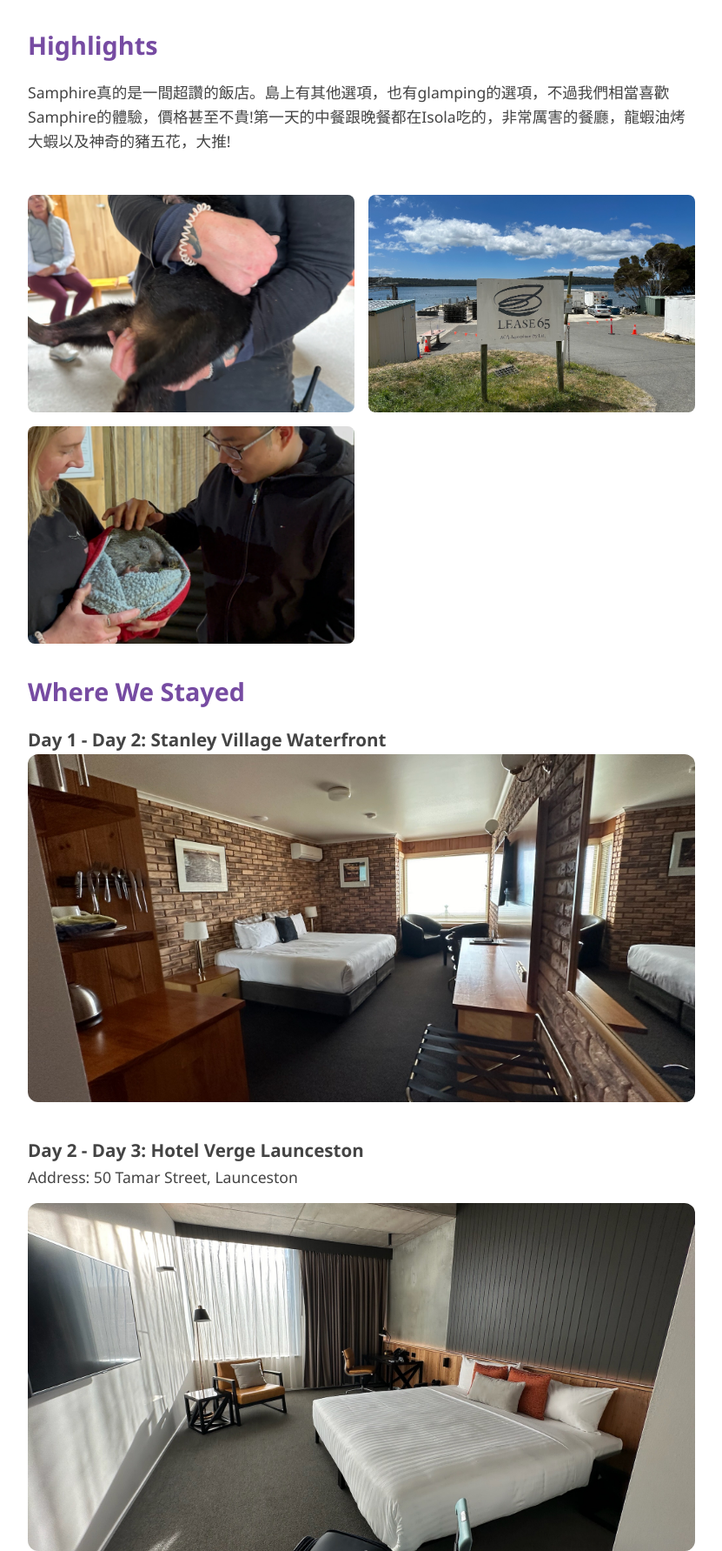
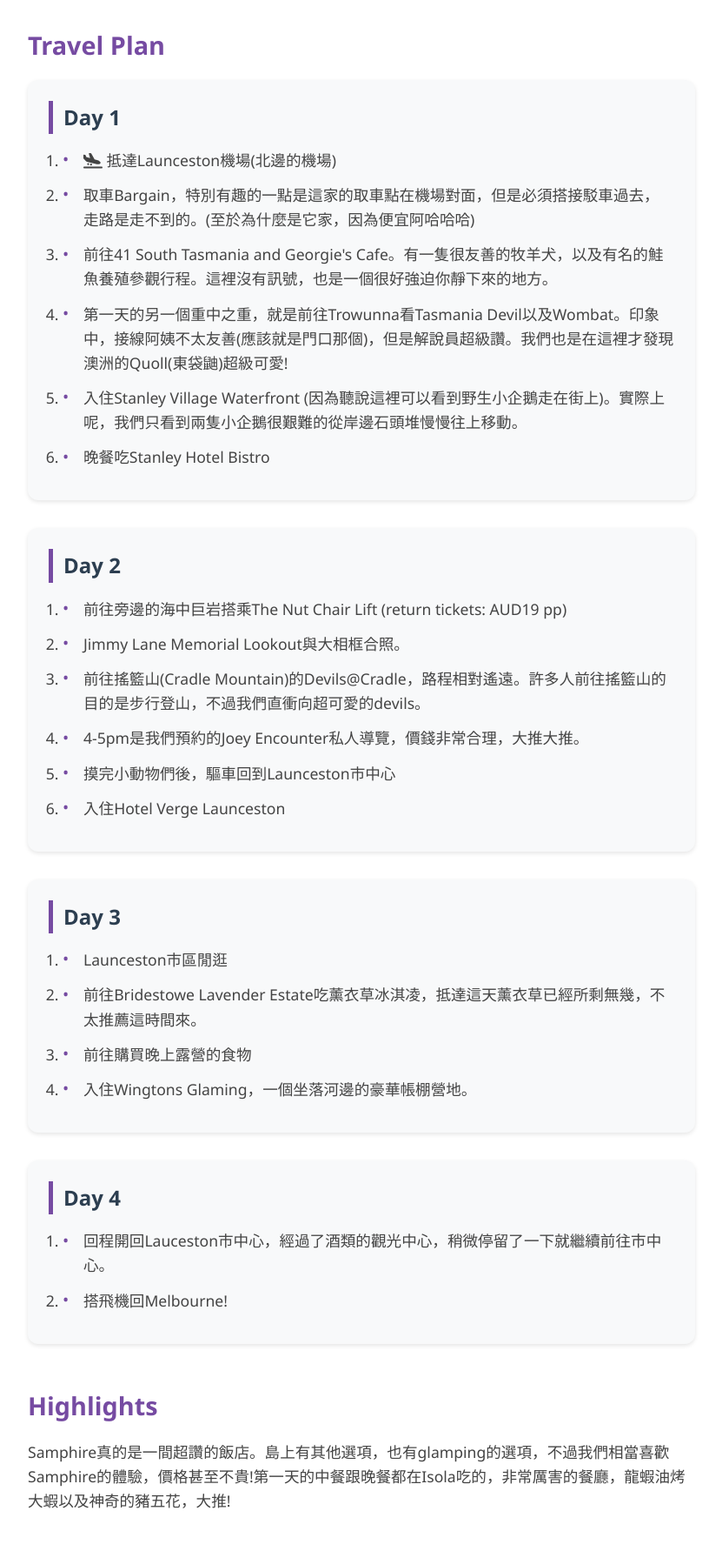
Before and after one commit to yunzn2010/yunzn2010.github.io, a plain HTML site: page travel_blogs/tasmania.html in a window 1280 px wide. Shown: the part 1273-3056 px from the top of the page at 87% size, without its empty margins (224-1055 px from the left). Drawn offline with Linux system fonts and the light colour scheme.

Commit message:
modified:   travel_blogs/tasmania.html

```diff
--- a/travel_blogs/tasmania.html
+++ b/travel_blogs/tasmania.html
@@ -191,6 +191,49 @@
             color: #764ba2;
         }
 
+        /* Travel Plan Styles */
+        .day-plan {
+            background-color: #f8f9fa; /* Light grey background */
+            padding: 1.5rem;
+            margin-bottom: 2rem;
+            border-radius: 12px;
+            box-shadow: 0 2px 5px rgba(0, 0, 0, 0.1);
+        }
+
+        .day-plan h3 {
+            margin-bottom: 1rem;
+            color: #2c3e50;
+            font-size: 1.5rem;
+            border-left: 5px solid #764ba2;
+            padding-left: 0.75rem;
+        }
+
+        .day-plan ol {
+            margin-left: 1rem;
+        }
+
+        .day-plan ol li i {
+            color: #764ba2;
+            margin-right: 0.5rem;
+        }
+
+        .day-plan ol li {
+            margin-bottom: 0.75rem;
+            line-height: 1.6;
+            position: relative;
+            padding-left: 1.5rem;
+        }
+
+        .day-plan ol li::before {
+            content: "•";
+            position: absolute;
+            left: 0;
+            color: #764ba2;
+            font-size: 1.2rem;
+            line-height: 1;
+            top: 0.2rem;
+        }
+
         @media (max-width: 768px) {
             .photo-gallery {
                 grid-template-columns: 1fr;
@@ -205,6 +248,13 @@
                 text-align: center;
                 gap: 1rem;
             }
+            .day-plan {
+                padding: 1rem;
+            }
+
+            .day-plan h3 {
+                font-size: 1.3rem;
+            }
         }
     </style>
 </head>
@@ -212,10 +262,10 @@
     <div class="nav-wrapper">
         <nav>
             <ul>
-                <li><a href="../ndex.html">Home</a></li>
+                <li><a href="../index.html">Home</a></li>
                 <li><a href="../about.html">About</a></li>
                 <li><a href="../education.html">Education</a></li>
-                <li><a href="#engineering">Engineering</a></li>
+                <li><a href="../engineering.html">Engineering</a></li>
                 <li><a href="../interests.html">Interests</a></li>
                 <li><a href="../travel.html">Travel</a></li>
                 <li><a href="skiing.html">Skiing</a></li>
@@ -263,6 +313,53 @@
                 </div>
 
                 <section class="blog-section">
+                    <h2>Travel Plan</h2>
+
+                    <div class="day-plan">
+                        <h3>Day 1</h3>
+                        <ol>
+                            <li><i class="fas fa-plane-arrival"></i> 抵達Launceston機場(北邊的機場)</li>
+                            <li>取車Bargain，特別有趣的一點是這家的取車點在機場對面，但是必須搭接駁車過去，走路是走不到的。(至於為什麼是它家，因為便宜阿哈哈哈)</li>
+                            <li>前往41 South Tasmania and Georgie's Cafe。有一隻很友善的牧羊犬，以及有名的鮭魚養殖參觀行程。這裡沒有訊號，也是一個很好強迫你靜下來的地方。</li>
+                            <li>第一天的另一個重中之重，就是前往Trowunna看Tasmania Devil以及Wombat。印象中，接線阿姨不太友善(應該就是門口那個)，但是解說員超級讚。我們也是在這裡才發現澳洲的Quoll(東袋鼬)超級可愛!</li>
+                            <li>入住Stanley Village Waterfront (因為聽說這裡可以看到野生小企鵝走在街上)。實際上呢，我們只看到兩隻小企鵝很艱難的從岸邊石頭堆慢慢往上移動。</li>
+                            <li>晚餐吃Stanley Hotel Bistro</li>
+                        </ol>
+                    </div>
+
+                    <div class="day-plan">
+                        <h3>Day 2</h3>
+                        <ol>
+                            <li>前往旁邊的海中巨岩搭乘The Nut Chair Lift (return tickets: AUD19 pp)</li>
+                            <li>Jimmy Lane Memorial Lookout與大相框合照。</li>
+                            <li>前往搖籃山(Cradle Mountain)的Devils@Cradle，路程相對遙遠。許多人前往搖籃山的目的是步行登山，不過我們直衝向超可愛的devils。</li>
+                            <li>4-5pm是我們預約的Joey Encounter私人導覽，價錢非常合理，大推大推。</li>
+                            <li>摸完小動物們後，驅車回到Launceston市中心</li>
+                            <li>入住Hotel Verge Launceston</li>
+                        </ol>
+                    </div>
+
+                    <div class="day-plan">
+                        <h3>Day 3</h3>
+                        <ol>
+                            <li>Launceston市區閒逛</li>
+                            <li>前往Bridestowe Lavender Estate吃薰衣草冰淇凌，抵達這天薰衣草已經所剩無幾，不太推薦這時間來。</li>
+                            <li>前往購買晚上露營的食物</li>
+                            <li>入住Wingtons Glaming，一個坐落河邊的豪華帳棚營地。</li>
+                        </ol>
+                    </div>
+
+                    <div class="day-plan">
+                        <h3>Day 4</h3>
+                        <ol>
+                            <li>回程開回Lauceston市中心，經過了酒類的觀光中心，稍微停留了一下就繼續前往市中心。</li>
+                            <li>搭飛機回Melbourne!</li>
+                        </ol>
+                    </div>
+
+                </section>
+
+                <section class="blog-section">
                     <h2>Highlights</h2>
                     <p> Samphire真的是一間超讚的飯店。島上有其他選項，也有glamping的選項，不過我們相當喜歡Samphire的體驗，價格甚至不貴!第一天的中餐跟晚餐都在Isola吃的，非常厲害的餐廳，龍蝦油烤大蝦以及神奇的豬五花，大推!</p>
                 </section>
@@ -284,24 +381,23 @@
 
                     <h3>Day 3 - Day 4: Wingtons Glamping</h3>
                     <p> 挑戰了一晚住帳棚，豪華glamping。</p>
-
+                    <div class="photo-gallery">
+                        <img src="../images/travel/tasmania/glamping.jpg" alt="glamping" class="gallery-image">
+                        <img src="../images/travel/tasmania/glamping-02.jpg" alt="glamping-02" class="gallery-image">
+                        <img src="../images/travel/tasmania/glamping-view.jpg" alt="glamping-view" class="gallery-image">
+                        <img src="../images/travel/tasmania/glamping-view-02.jpg" alt="glamping-view" class="gallery-image">
+                    </div>
                 </section>
 
                 <div class="travel-tips">
                     <h2>Travel Tips</h2>
-                    <div class="tip-item">Best time to visit: 8月囉，天氣涼了，quokka們變得很有活力</div>
-                    <div class="tip-item">Must-bring items: 小零食，很多旅程都不太有地方買吃的</div>
-                    <div class="tip-item">Transportation: 巴士</div>
-                    <div class="tip-item">Budget considerations: [Cost expectations and tips]</div>
-                </div>
-
-                <div class="map-container">
-                    <img src="../images/travel/Rottnest-Map.webp" alt="Trip Map" class="map-image">
+                    <div class="tip-item">Devil的愛: 如果你身上有炸雞的味道，他們會很愛你。</div>
+                    <div class="tip-item">Glamping:食物藥包好，不然負鼠來了就不嘻嘻了。</div>
                 </div>
 
                 <section class="blog-section">
                     <h2>Final Thoughts</h2>
-                    <p>這篇心得是我的個人網頁試營運階段寫的，希望能夠帶給讀者一點幫助，也是為自己紀錄美好的回憶。</p>
+                    <p>這篇心得是我的個人網頁試營運階段寫的，希望能夠帶給讀者一點幫助，也是為自己紀錄美好的回憶。未來會逐步回來補上缺失的部分，還請讀者多多包容。</p>
                 </section>
             </div>
 
```
Also changed, not shown: images/travel/tasmania/glamping-02.jpg (added), images/travel/tasmania/glamping-view-02.jpg (added), images/travel/tasmania/glamping-view.jpg (added), images/travel/tasmania/glamping.jpg (added).
